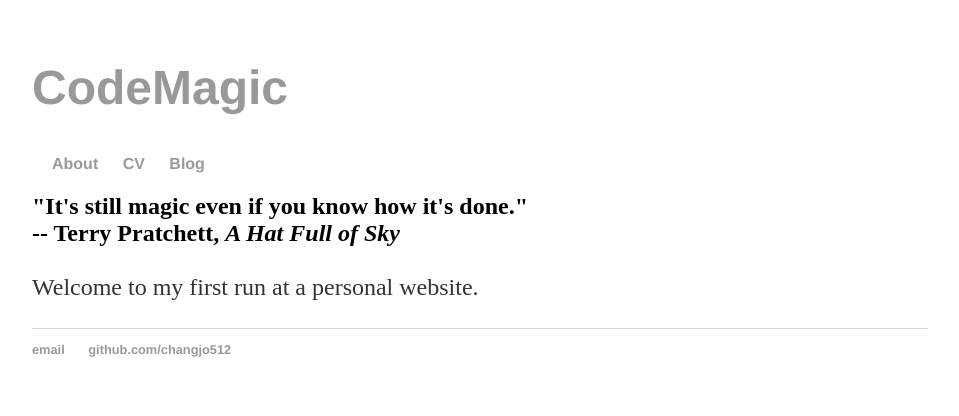
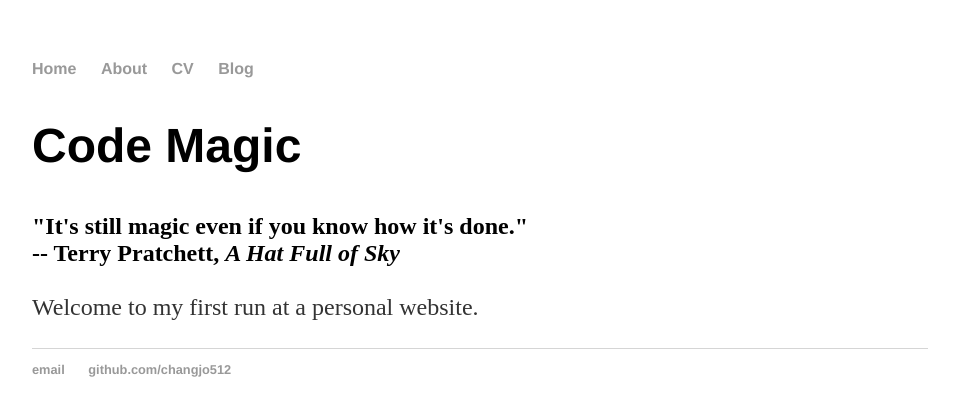
Before and after one commit to CodeMagic/CodeMagic.github.io, a Jekyll site: the page built from index.html, in a window 1280 px wide. Shown: the top 416 px of the page, without its empty margins (160-1119 px from the left). Built offline with Jekyll 4.4.1, drawn with Linux system fonts in a browser that asks for light colours.

Commit message:
Update default.html

```diff
--- a/_layouts/default.html
+++ b/_layouts/default.html
@@ -8,14 +8,14 @@
 		<body>
 			<nav>
 	    		<ul>
-				<li><a href="/"><h1>CodeMagic</h1></a></li>
+				<li><a href="/">Home</a></li>
 		        	<li><a href="/about">About</a></li>
 	        		<li><a href="/cv">CV</a></li>
 	        		<li><a href="/blog">Blog</a></li>
 	    		</ul>
+			<h1>Code Magic</h1>
 			</nav>
 			<div class="content">
-
 			{{ content }}
 
 			</div><!-- /.content -->
```
